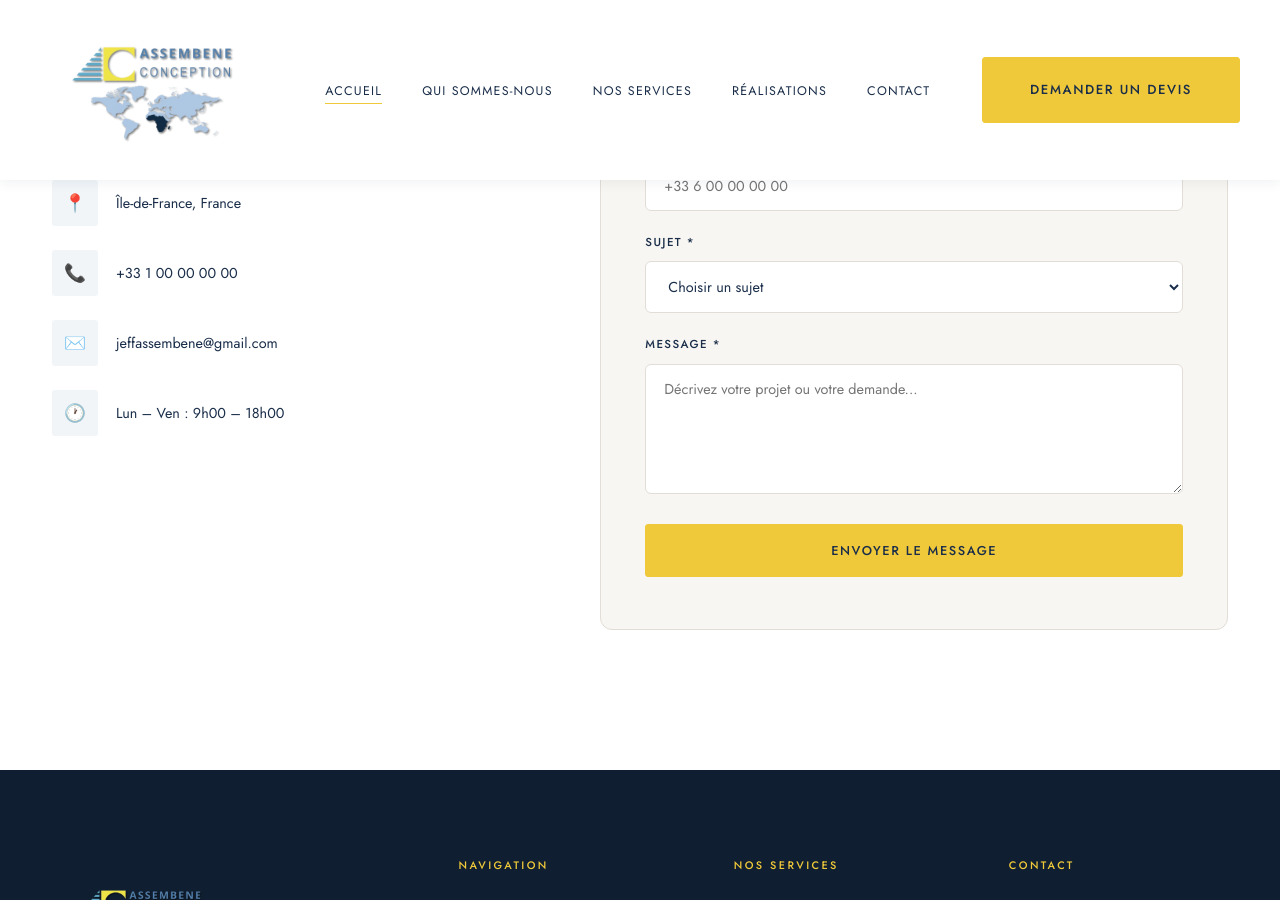
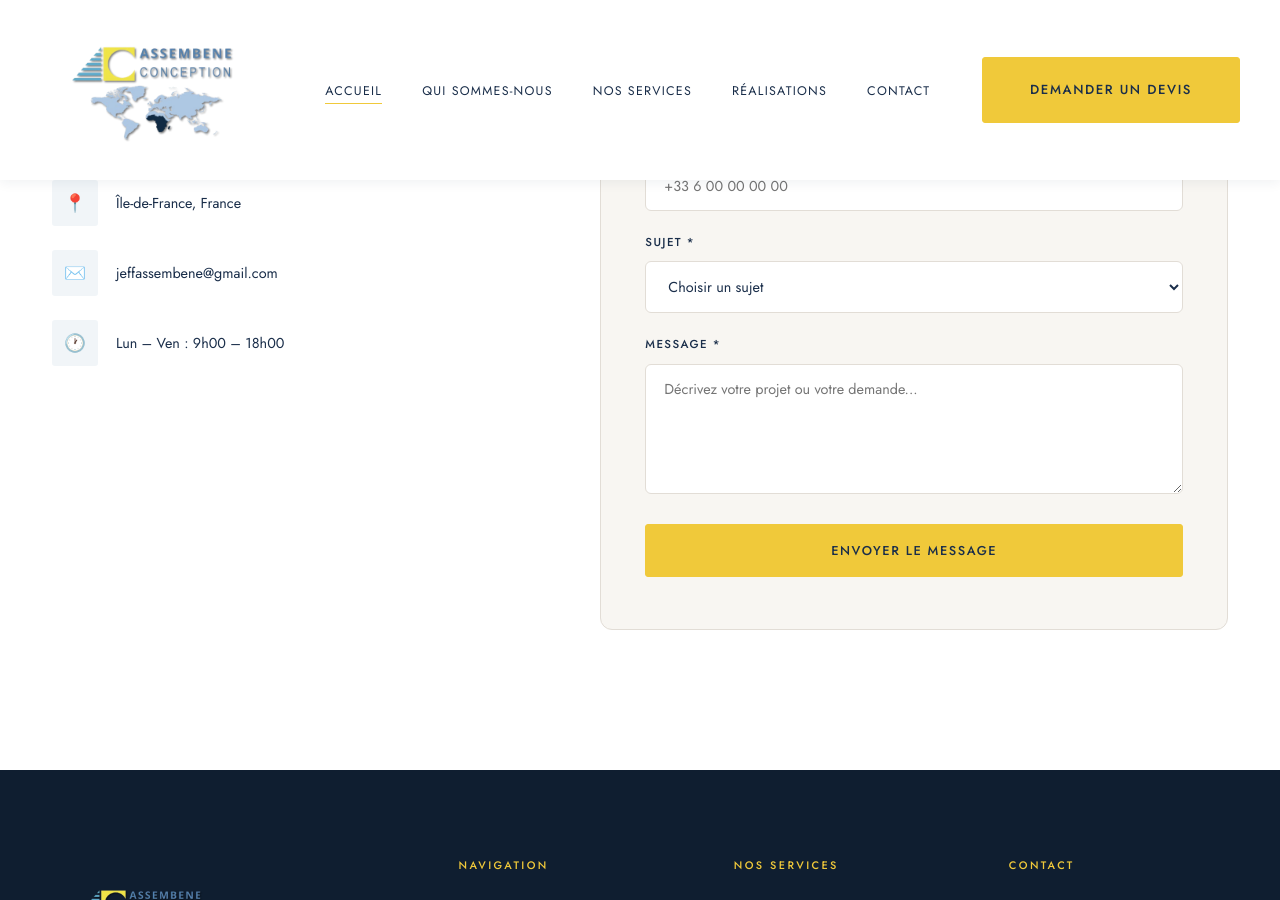
Before and after one commit to ASSEMBENE/assembene.github.io, a Jekyll site: the page built from index.html, in a window 1280 px wide and 900 px high, scrolled down 4539 px. Built offline with Jekyll 4.4.1, drawn with Linux system fonts in a browser that asks for light colours.

Commit message:
suppresion téléphone

```diff
--- a/index.html
+++ b/index.html
@@ -211,10 +211,6 @@ description: ASSEMBENE CONCEPTION — Votre partenaire en conception, commerce e
             <span>Île-de-France, France</span>
           </div>
           <div class="contact-item">
-            <div class="ci-icon">📞</div>
-            <span>+33 1 00 00 00 00</span>
-          </div>
-          <div class="contact-item">
             <div class="ci-icon">✉️</div>
             <span>jeffassembene@gmail.com</span>
           </div>
```
